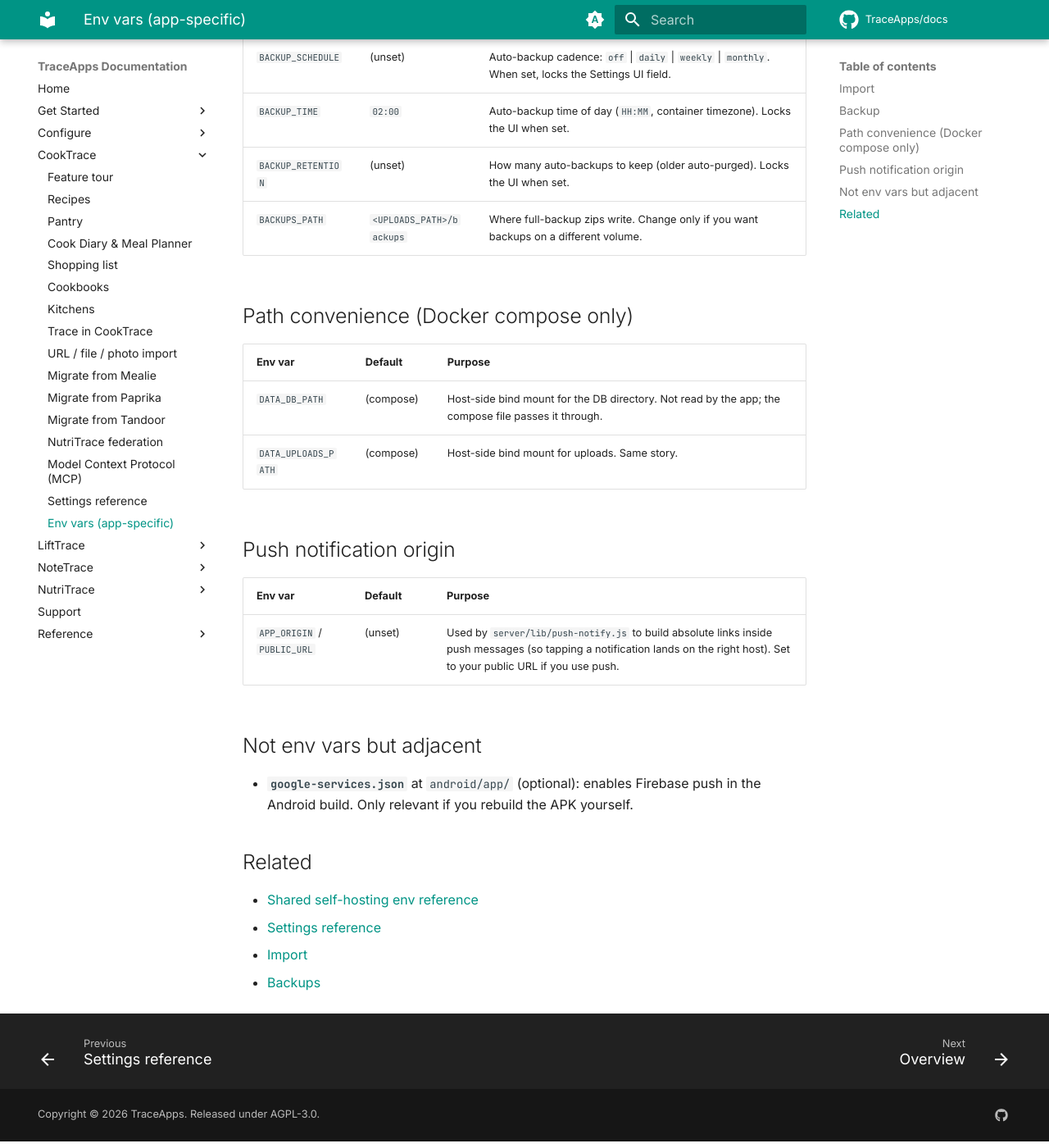
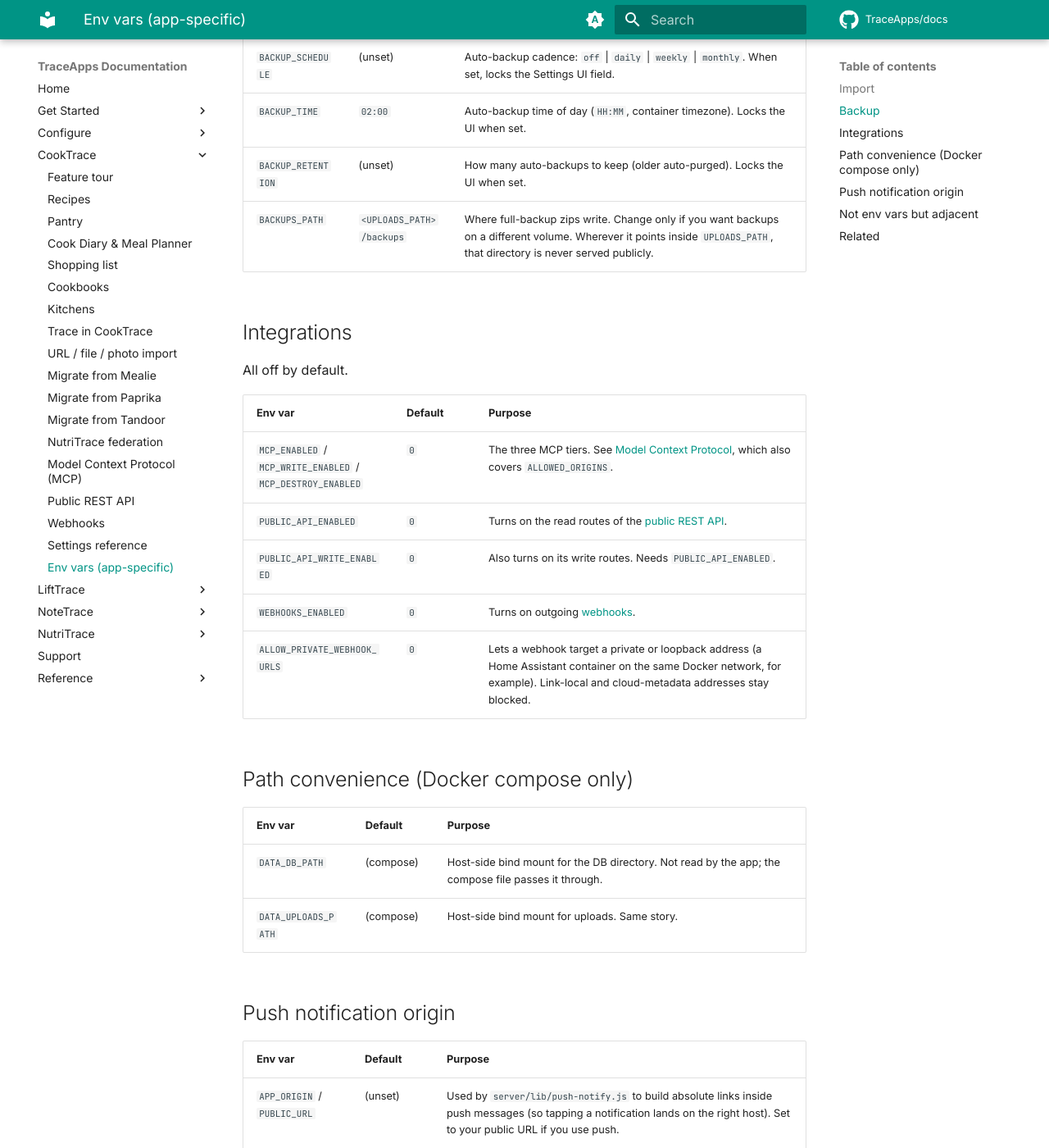
Before and after one commit to TraceApps/docs, an MkDocs documentation site: the page built from docs/cooktrace/env-vars.md, in a window 1280 px wide and 1400 px high, scrolled down 763 px. Shown: the whole window at 82% size. Built offline with MkDocs 1.6.1 and Material for MkDocs 9.7.7, drawn with Linux system fonts in a browser that asks for light colours; comment, search, counter and statistics services are not loaded.

Commit message:
docs(cooktrace): webhooks and public REST API pages, shopping combine + restock, integration env vars

```diff
--- a/docs/cooktrace/env-vars.md
+++ b/docs/cooktrace/env-vars.md
@@ -17,7 +17,19 @@ Only CookTrace-specific env vars are listed here. Shared env vars (`PORT`, `BASE
 | `BACKUP_SCHEDULE` | (unset) | Auto-backup cadence: `off` \| `daily` \| `weekly` \| `monthly`. When set, locks the Settings UI field. |
 | `BACKUP_TIME` | `02:00` | Auto-backup time of day (`HH:MM`, container timezone). Locks the UI when set. |
 | `BACKUP_RETENTION` | (unset) | How many auto-backups to keep (older auto-purged). Locks the UI when set. |
-| `BACKUPS_PATH` | `<UPLOADS_PATH>/backups` | Where full-backup zips write. Change only if you want backups on a different volume. |
+| `BACKUPS_PATH` | `<UPLOADS_PATH>/backups` | Where full-backup zips write. Change only if you want backups on a different volume. Wherever it points inside `UPLOADS_PATH`, that directory is never served publicly. |
+
+## Integrations
+
+All off by default.
+
+| Env var | Default | Purpose |
+| --- | --- | --- |
+| `MCP_ENABLED` / `MCP_WRITE_ENABLED` / `MCP_DESTROY_ENABLED` | `0` | The three MCP tiers. See [Model Context Protocol](mcp.md), which also covers `ALLOWED_ORIGINS`. |
+| `PUBLIC_API_ENABLED` | `0` | Turns on the read routes of the [public REST API](public-api.md). |
+| `PUBLIC_API_WRITE_ENABLED` | `0` | Also turns on its write routes. Needs `PUBLIC_API_ENABLED`. |
+| `WEBHOOKS_ENABLED` | `0` | Turns on outgoing [webhooks](webhooks.md). |
+| `ALLOW_PRIVATE_WEBHOOK_URLS` | `0` | Lets a webhook target a private or loopback address (a Home Assistant container on the same Docker network, for example). Link-local and cloud-metadata addresses stay blocked. |
 
 ## Path convenience (Docker compose only)
 
--- a/mkdocs.yml
+++ b/mkdocs.yml
@@ -178,6 +178,8 @@ nav:
       - Migrate from Tandoor: cooktrace/migrate-tandoor.md
       - NutriTrace federation: cooktrace/nt-federation.md
       - Model Context Protocol (MCP): cooktrace/mcp.md
+      - Public REST API: cooktrace/public-api.md
+      - Webhooks: cooktrace/webhooks.md
       - Settings reference: cooktrace/settings.md
       - Env vars (app-specific): cooktrace/env-vars.md
   - LiftTrace:
```
Also changed, not shown: docs/cooktrace/mcp.md (+5 -3 lines), docs/cooktrace/public-api.md (added, +78 -0 lines), docs/cooktrace/shopping.md (+16 -0 lines), docs/cooktrace/webhooks.md (added, +72 -0 lines), docs/integrations/federation.md (+1 -1 lines), docs/nutritrace/usda-mealie.md (+1 -1 lines).
